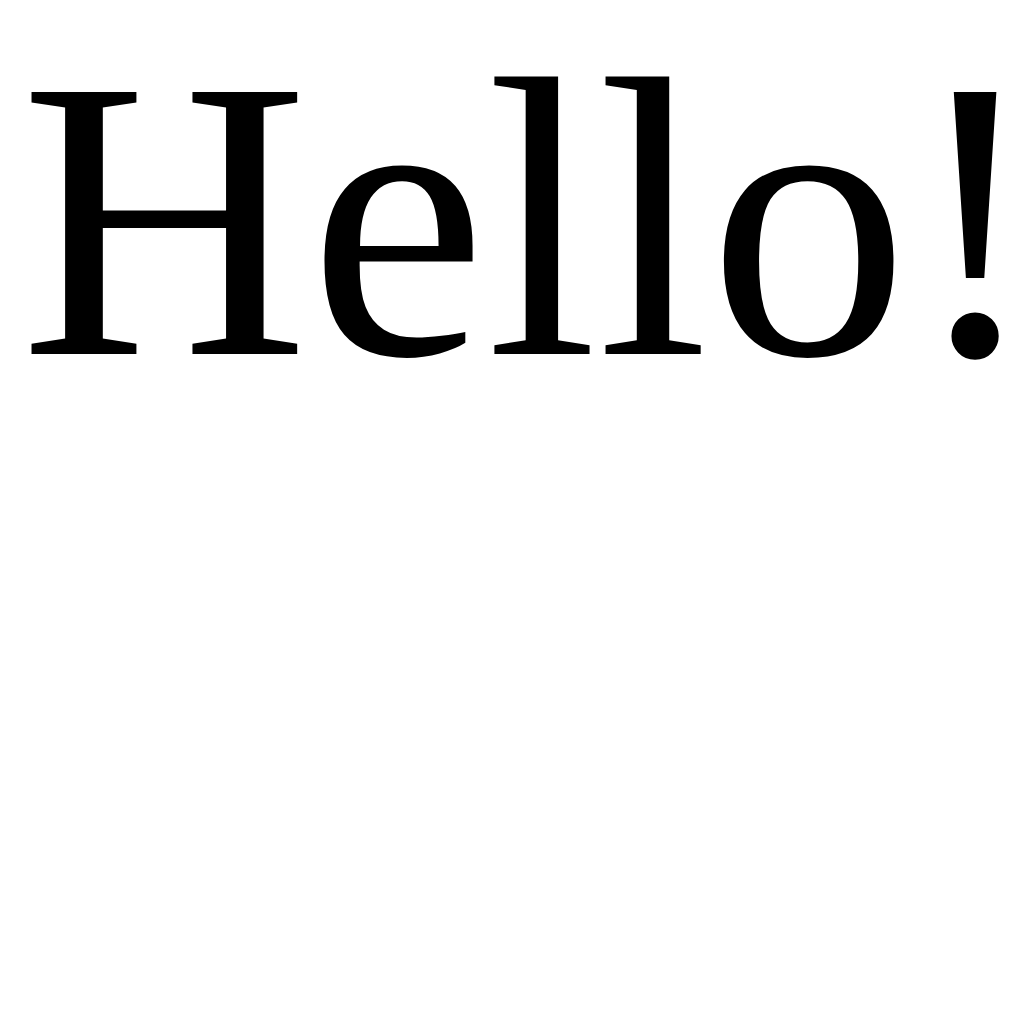
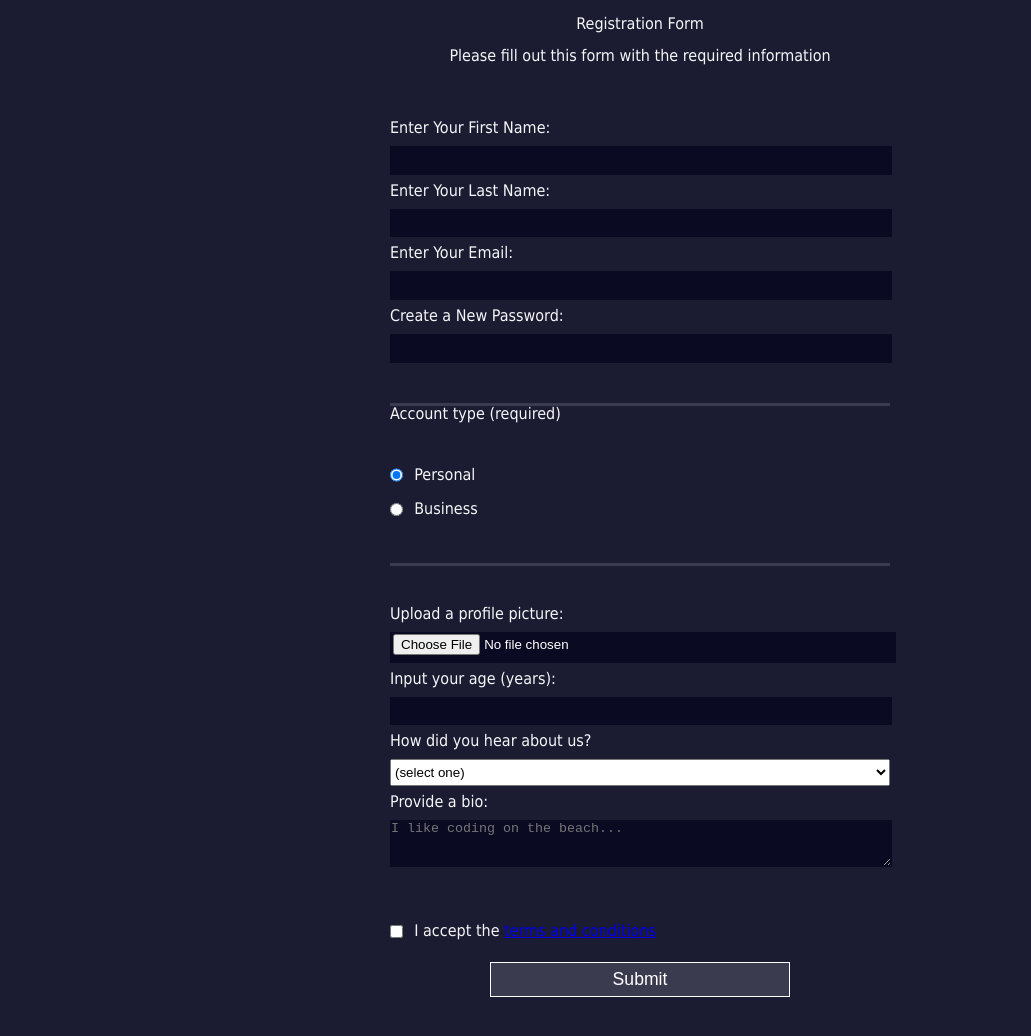
Before and after one commit to OMOTAYO05/04-fcc-building-registration-form, a website: page index.html in a window 1280 px wide. Shown: the whole page, without its empty margins (0-1031 px from the left). Before the commit the page ends 800 px from the top, so only its background shows below. Drawn offline with Linux system fonts and the light colour scheme; files that its build step writes are made by us from their sources; files whose address does not match are found by name.

Commit message:
pulling request

```diff
--- a/css/index.css
+++ b/css/index.css
@@ -4,8 +4,78 @@ This imports the `reset.css` file */
 
 /* For testing purposes, delete this code */
 body {
-  font-size: max(20vw, 400px);
-  width: min(20vw, 400px);
-  margin: 20px;
-  padding: 0;
+  width: 100%;
+  height: 100vh;
+  margin: 0;
+  background-color: #1b1b32;
+  color: #f5f6f7;
+  font-family: Tahoma;
+  font-size: 16px;
 }
+
+h1, p {
+  margin: 1em auto;
+  text-align: center;
+}
+
+form {
+  width: 60vw;
+  max-width: 500px;
+  min-width: 300px;
+  margin: 0 auto;
+  padding-bottom: 2em;
+}
+
+fieldset {
+  border: none;
+  padding: 2rem 0;
+  border-bottom: 3px solid #3b3b4f;
+}
+
+fieldset:last-of-type {
+  border-bottom: none;
+}
+
+label {
+  display: block;
+  margin: 0.5rem 0;
+}
+
+input,
+textarea,
+select {
+  margin: 10px 0 0 0;
+  width: 100%;
+  min-height: 2em;
+}
+
+input, textarea {
+  background-color: #0a0a23;
+  border: 1px solid #0a0a23;
+  color: #ffffff;
+}
+
+.inline {
+  width: unset;
+  margin: 0 0.5em 0 0;
+  vertical-align: middle;
+}
+
+input[type="submit"] {
+  display: block;
+  width: 60%;
+  margin: 1em auto;
+  height: 2em;
+  font-size: 1.1rem;
+  background-color: #3b3b4f;
+  border-color: white;
+  min-width: 300px;
+}
+
+input[type="file"] {
+  padding: 1px 2px;
+}
+
+.inline{
+  display: inline;
+}
--- a/index.html
+++ b/index.html
@@ -7,6 +7,40 @@
     <link href="index.css" rel="stylesheet" />
   </head>
   <body>
-    <h1>Hello!</h1>
+    <h1>Registration Form</h1>
+    <p>Please fill out this form with the required information</p>
+    <form method="post" action='https://register-demo.freecodecamp.org'>
+      <fieldset>
+        <label for="first-name">Enter Your First Name: <input id="first-name" name="first-name" type="text" required /></label>
+        <label for="last-name">Enter Your Last Name: <input id="last-name" name="last-name" type="text" required /></label>
+        <label for="email">Enter Your Email: <input id="email" name="email" type="email" required /></label>
+        <label for="new-password">Create a New Password: <input id="new-password" name="new-password" type="password" pattern="[a-z0-5]{8,}" required /></label>
+      </fieldset>
+      <fieldset>
+        <legend>Account type (required)</legend>
+        <label for="personal-account"><input id="personal-account" type="radio" name="account-type" class="inline" checked /> Personal</label>
+        <label for="business-account"><input id="business-account" type="radio" name="account-type" class="inline" /> Business</label>
+      </fieldset>
+      <fieldset>
+        <label for="profile-picture">Upload a profile picture: <input id="profile-picture" type="file" name="file" /></label>
+        <label for="age">Input your age (years): <input id="age" type="number" name="age" min="13" max="120" /></label>
+        <label for="referrer">How did you hear about us?
+          <select id="referrer" name="referrer">
+            <option value="">(select one)</option>
+            <option value="1">freeCodeCamp News</option>
+            <option value="2">freeCodeCamp YouTube Channel</option>
+            <option value="3">freeCodeCamp Forum</option>
+            <option value="4">Other</option>
+          </select>
+        </label>
+        <label for="bio">Provide a bio:
+          <textarea id="bio" name="bio" rows="3" cols="30" placeholder="I like coding on the beach..."></textarea>
+        </label>
+      </fieldset>
+      <label for="terms-and-conditions">
+        <input class="inline" id="terms-and-conditions" type="checkbox" required name="terms-and-conditions" /> I accept the <a href="https://www.freecodecamp.org/news/terms-of-service/">terms and conditions</a>
+      </label>
+      <input type="submit" value="Submit" />
+    </form>
   </body>
 </html>
```
